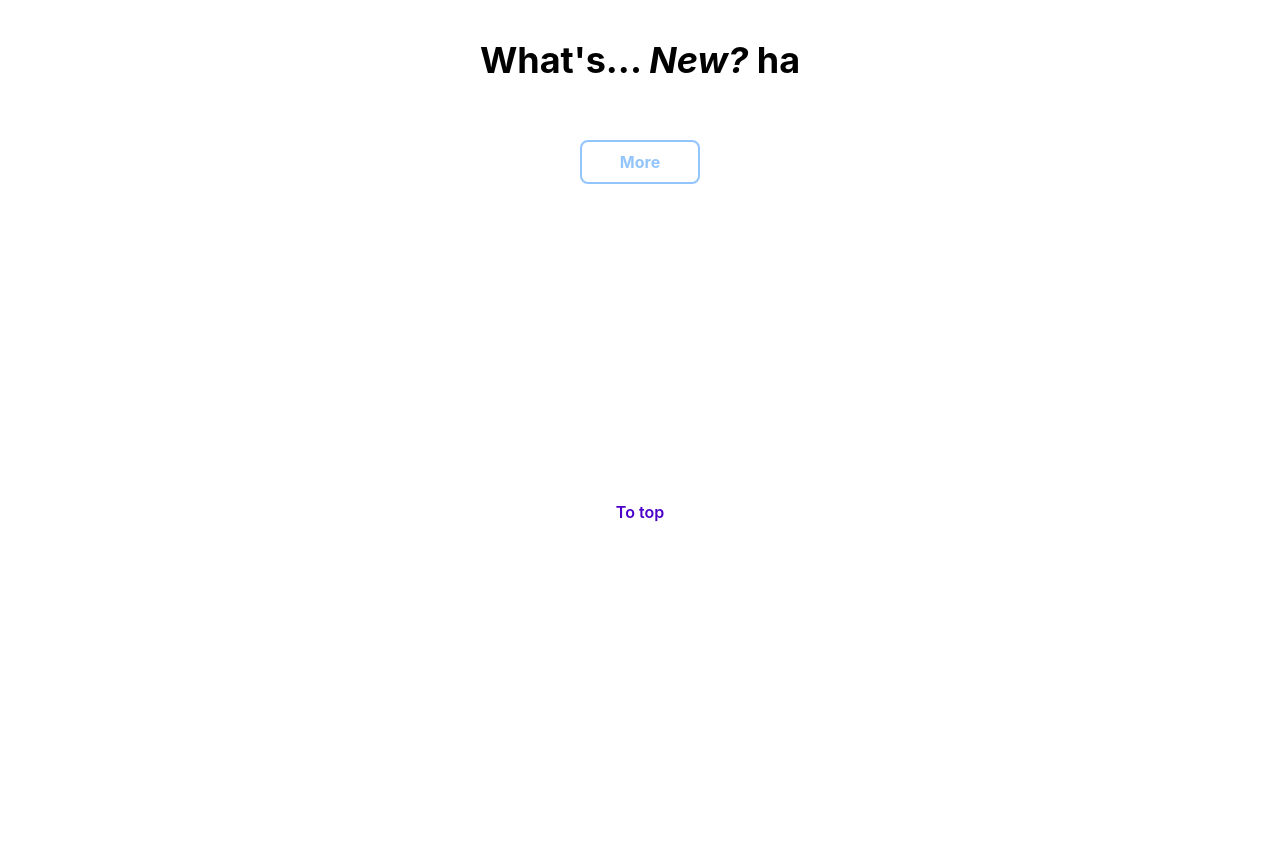
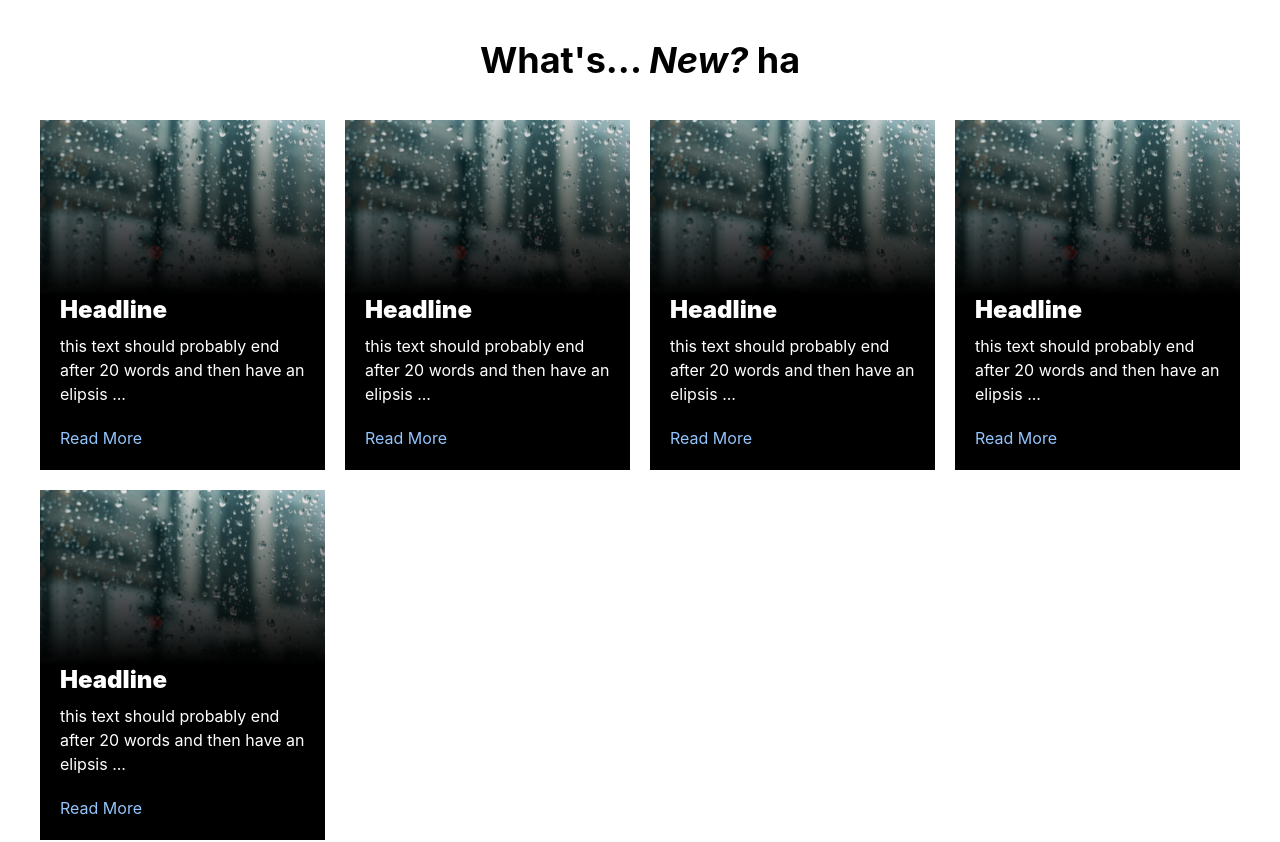
Before and after one commit to DanielCW7/My-weather-app, a React (Create React App) app: page /Home in a window 1280 px wide. Shown: the part 1716-2558 px from the top of the page. Before the commit the page ends 2260 px from the top, so only its background shows below. Built offline with nearby package versions, Linux system fonts and the light colour scheme; the HTML template or start-up script is replaced by a standard one.

Commit message:
re-inserted components and reverted the story component's contents

```diff
--- a/src/components/story.js
+++ b/src/components/story.js
@@ -1,13 +1,13 @@
 import React from "react";
 
-// useEffect to pass props down here
+
 const Story = (headline, desc, link, img) => {
     return (
-        <div className={`flex min-h-[350px] bg-[${img}] bg-cover`}>
+        <div className="flex min-h-[350px] bg-rain-pattern bg-cover">
             <div className="flex flex-col justify-end p-5 bg-gradient-to-t via-black from-black text-white w-full">
-                <h3 className="text-2xl font-black mb-2"> {headline ?? "Hmm, something went wrong"} </h3>
-                <p> {desc ?? "We're having trouble fetching this data, check back later"} </p>
-                <a className="text-blue-300 mt-5" href={link ?? "#"}> Read More </a>
+                <h3 className="text-2xl font-black mb-2"> Headline </h3>
+                <p> this text should probably end after 20 words and then have an elipsis ... </p>
+                <a className="text-blue-300 mt-5"> Read More </a>
             </div>
         </div>
     )
--- a/src/containers/news.js
+++ b/src/containers/news.js
@@ -12,7 +12,11 @@ const News = () => {
             </div>
             <div>
                 <div id="newsContainer" className="grid gap-5 md:grid-cols-2 lg:grid-cols-3 mb-5 xl:grid-cols-4">
-
+                    <Story/>
+                    <Story/>
+                    <Story/>
+                    <Story/>
+                    <Story/>
                 </div>
                 <button className="border-2 border-blue-300 py-2 rounded-lg block min-w-full text-blue-300 font-bold md:m-auto md:min-w-min md:w-10" type="submit"> More </button>
             </div>
```
